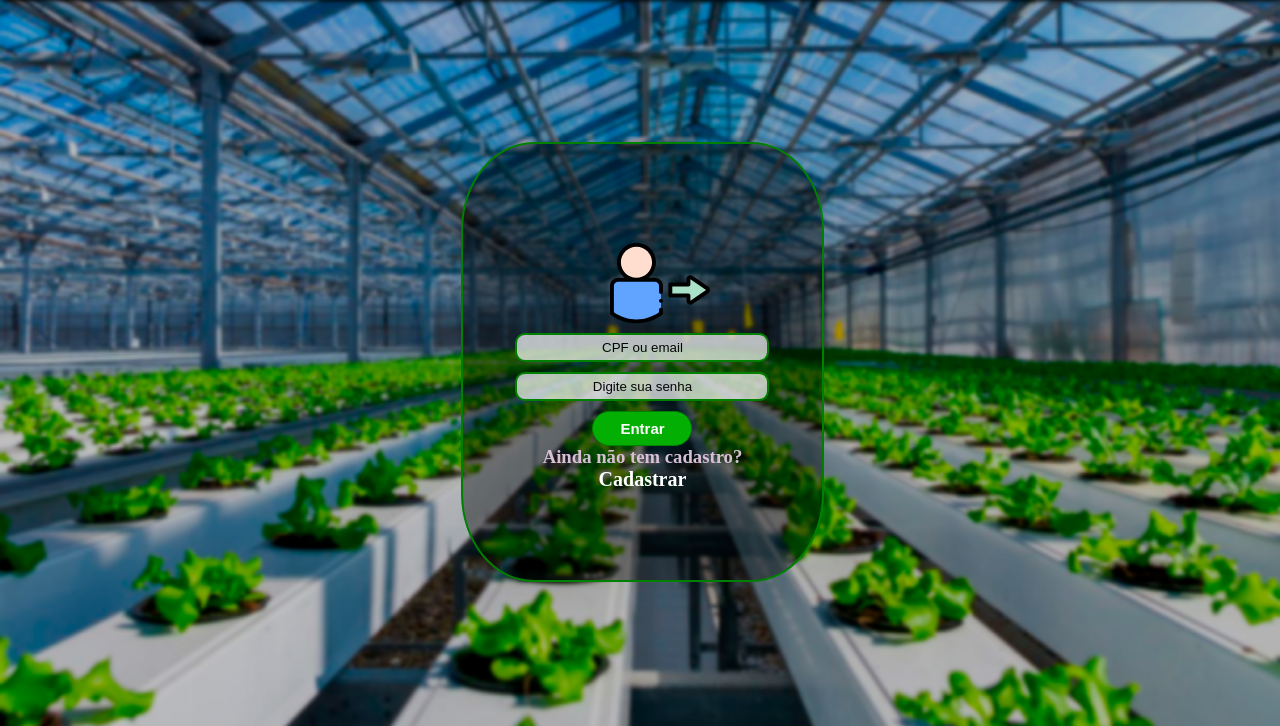
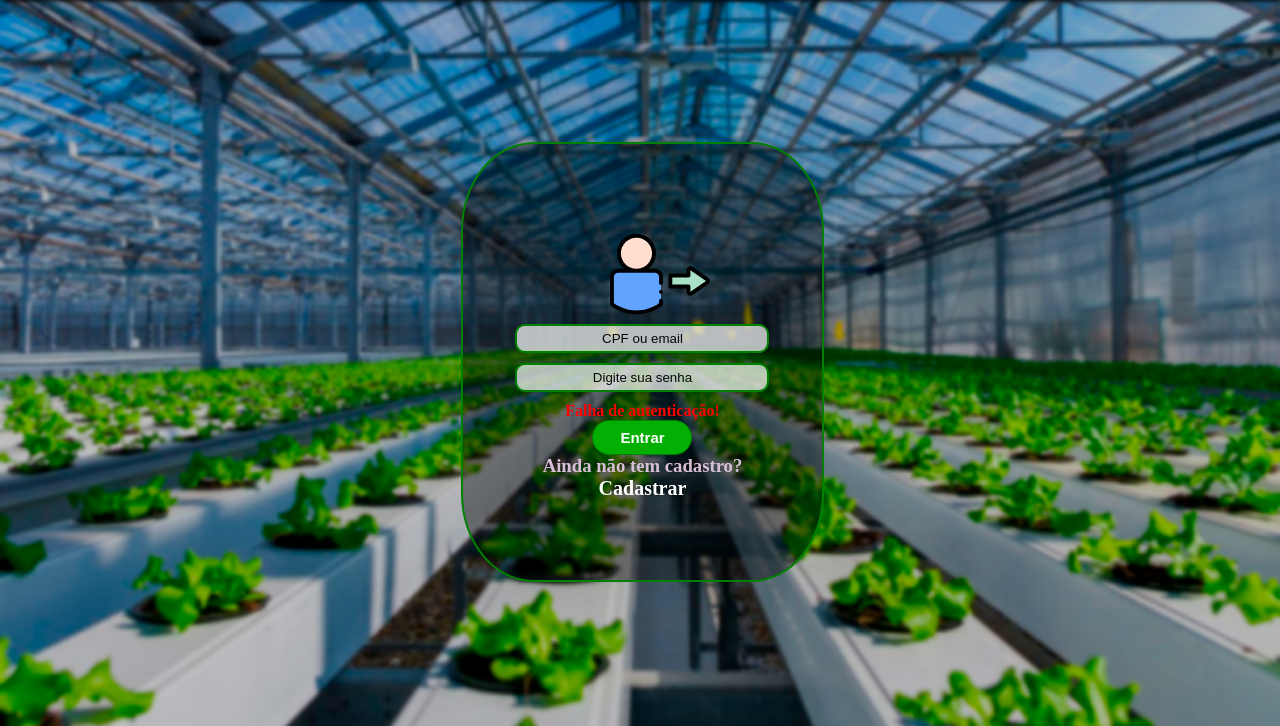
Before and after one commit to 1adsa-grupo10/Projeto-P-I, a plain HTML site: page Site insitucional/Vitória/login.html in a window 1280 px wide. Both pictures are taken after a click on the button "Entrar". Shown: the part 74-800 px from the top of the page. Drawn offline with Linux system fonts and the light colour scheme.

Commit message:
Adicionei a verificacao do login

```diff
--- a/Site insitucional/Vitória/login.html
+++ b/Site insitucional/Vitória/login.html
@@ -28,7 +28,8 @@
                 <img class="login_icone" src="./imagens/login.svg" alt="">
                 <input type="text" id="in_email" placeholder="CPF ou email">
                 <input type="password" id="in_senha" placeholder="Digite sua senha">
-                <button>Entrar</button>
+                <b id="b_falha" style="color: red;"></b>
+                <button onclick="entrar()">Entrar</button>
                 <h3>Ainda não tem cadastro?</h3>
                 <a onclick="block()">Cadastrar</a>
 
@@ -63,4 +64,13 @@
         cadastro1.style.display = 'none';
         login1.style.display = 'flex';
     }
+    function entrar() {
+        b_falha.innerHTML = '';
+
+        if(in_email.value == 'miguel.assuncao@bandtec.com.br' && in_senha.value == 12345){
+            window.location.href = 'x'
+        } else {
+            b_falha.innerHTML = 'Falha de autenticação!';
+        }
+    }
 </script>
```
